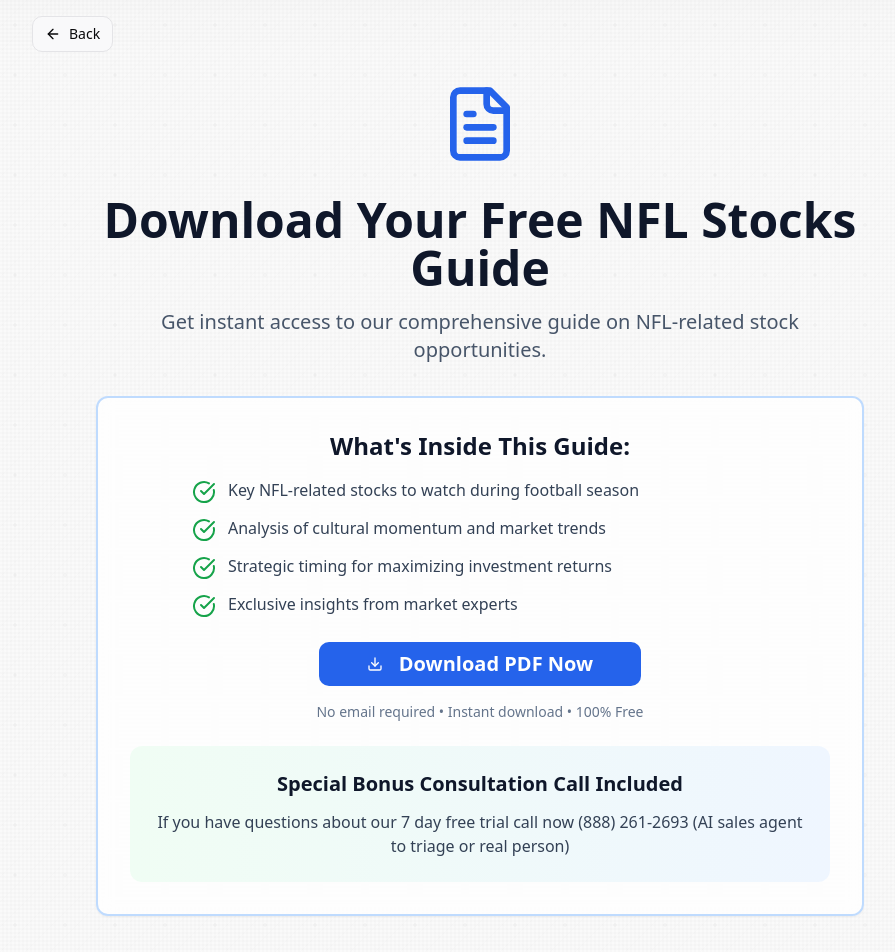
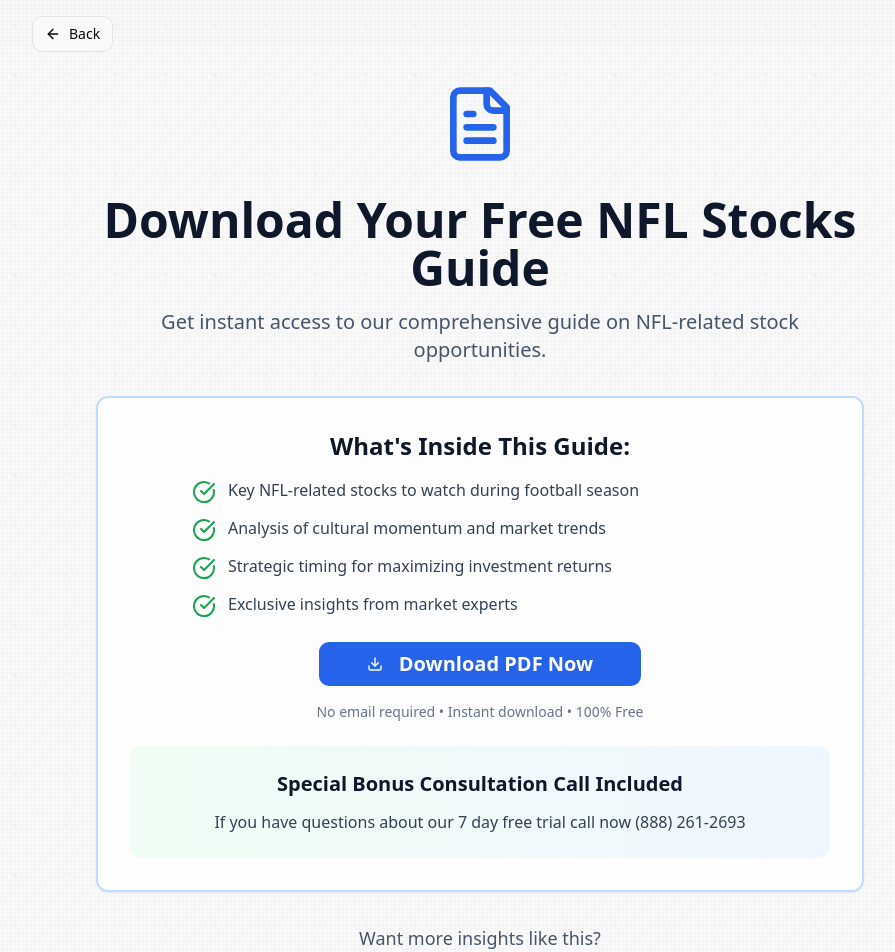
Before and after one commit to hadjisall03-afk/creativesdept, a React (Vite) app: page /pdf-download in a window 1280 px wide. Shown: the top 952 px of the page, without its empty margins (160-1055 px from the left). Built offline with nearby package versions, Linux system fonts and the light colour scheme; the HTML template or start-up script is replaced by a standard one.

Commit message:
Remove sales agent text

```diff
--- a/src/pages/PDFDownload.tsx
+++ b/src/pages/PDFDownload.tsx
@@ -94,7 +94,7 @@ const PDFDownload = () => {
               {/* Bonus Section */}
               <div className="bg-gradient-to-r from-green-50 to-blue-50 rounded-xl p-6 space-y-3">
                 <h3 className="text-xl font-bold text-slate-900 text-center">Special Bonus Consultation Call Included</h3>
-                <p className="text-slate-700 text-center">If you have questions about our 7 day free trial call now (888) 261-2693 (AI sales agent to triage or real person)</p>
+                <p className="text-slate-700 text-center">If you have questions about our 7 day free trial call now (888) 261-2693</p>
               </div>
             </div>
           </CardContent>
```
